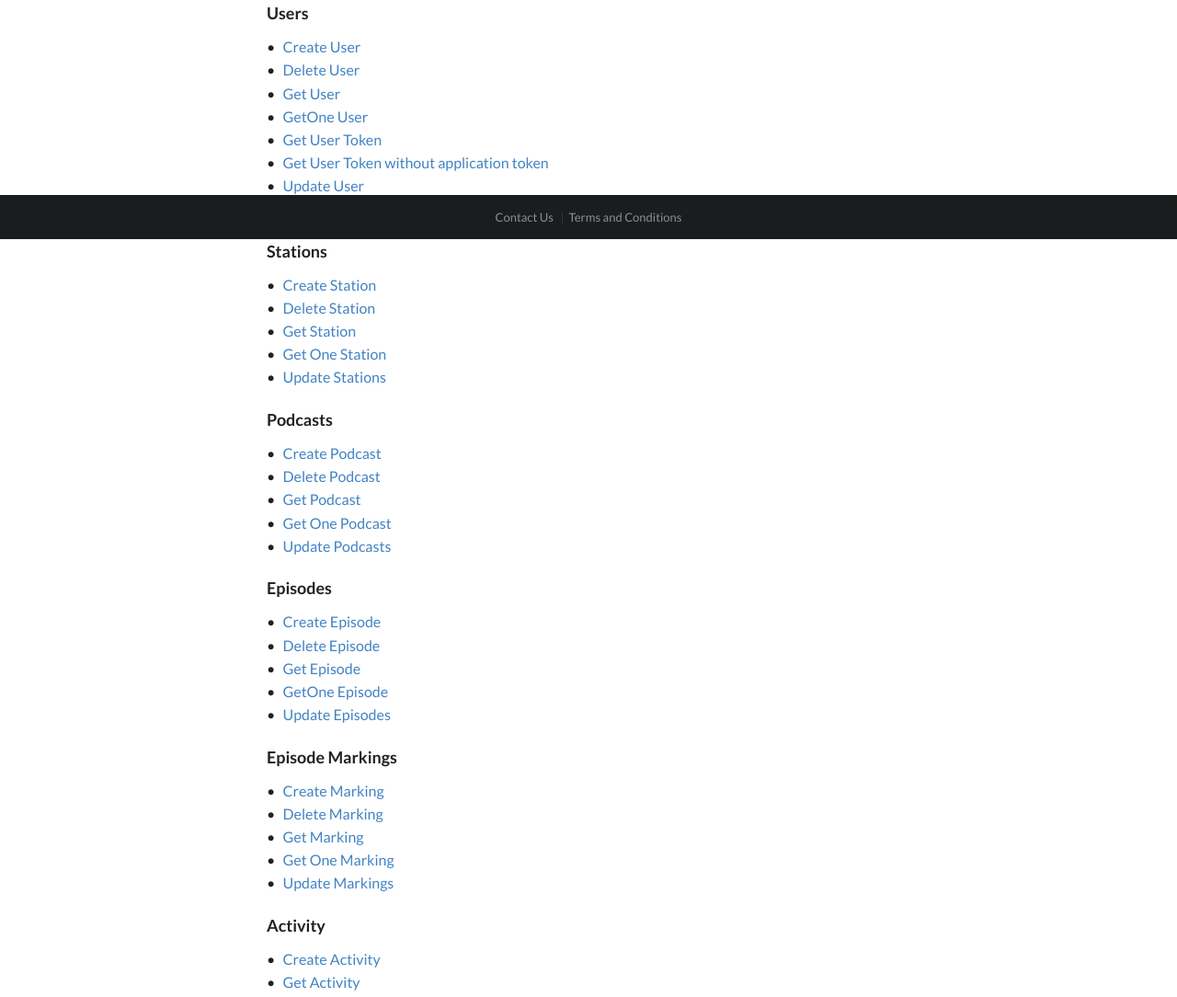
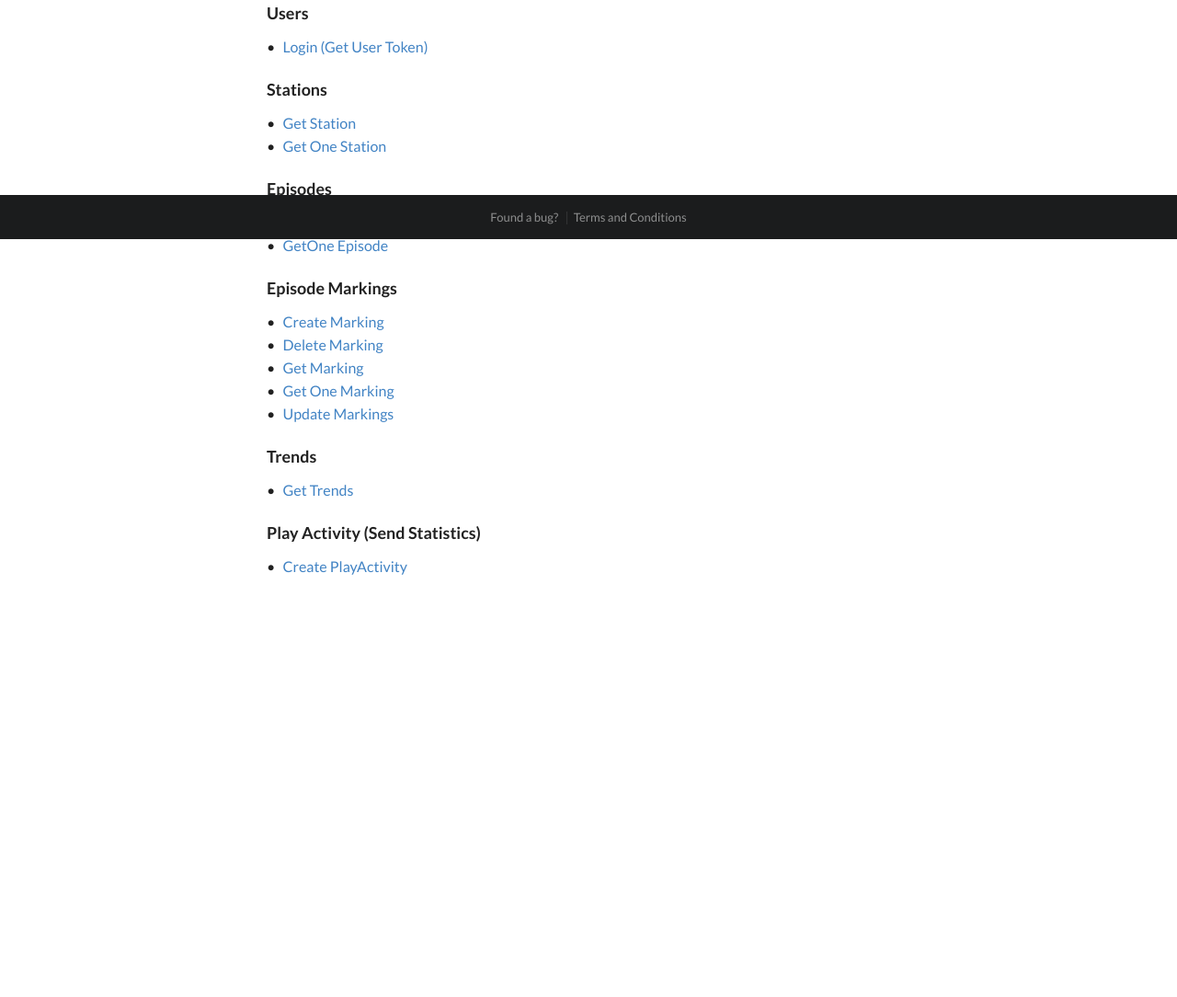
Before and after one commit to CloudRadioProject/documentacaothirdparty, a plain HTML site: page index.html in a window 1280 px wide. Shown: the part 540-1624 px from the top of the page at 92% size. After the commit the page ends 1165 px from the top, so only its background shows below. Drawn offline with Linux system fonts and the light colour scheme.

Commit message:
Remove unecessary links for third party developers

```diff
--- a/index.html
+++ b/index.html
@@ -46,7 +46,7 @@
                     <div class="header">
                         Want acces to Cloud Radio api?
                     </div>
-                    <p>only by comercial agreements if you wanna be a partner <a href="">contact us</a></p>
+                    <p>only by comercial agreements if you wanna be a partner <a href="mailto:dev@cloudradio.net.br">contact us</a></p>
                 </div>
             </div>
         </p>
@@ -62,47 +62,23 @@
             <p>
                 <h3>Users</h3></p>
             <div class="ui bulleted list">
-                <a href="pages/Users/Users.Create Create User.html" class="item">Create User</a>
-                <a href="pages/Users/Users.Delete Delete User.html" class="item">Delete User</a>
-                <a href="pages/Users/Users.Get Get User.html" class="item">Get User</a>
-                <a href="pages/Users/Users.GetOne GetOne User.html" class="item">GetOne User</a>
-                <a href="pages/Users/Users.GetToken Get User Token.html" class="item">Get User Token</a>
-                <a href="pages/Users/Users.GetTokenExternal Get User Token without application token.html" class="item">Get User Token without application token</a>
-                <a href="pages/Users/Users.Update Update User.html" class="item">Update User</a>
-                <a href="pages/Users/Users.UpdateExternal Update User External Access.html" class="item">Update User External Access</a>
+                <a href="pages/Users/Users.GetToken Get User Token.html" class="item">Login (Get User Token)</a>
             </div>
         </div>
         <div class="row">
             <p>
                 <h3>Stations</h3></p>
             <div class="ui bulleted list">
-                <a href="pages/Stations/Stations.Create Create Station.html" class="item">Create Station</a>
-                <a href="pages/Stations/Stations.Delete Delete Station.html" class="item">Delete Station</a>
                 <a href="pages/Stations/Stations.Get Get Station.html" class="item">Get Station</a>
                 <a href="pages/Stations/Stations.GetOne Get One Station.html" class="item">Get One Station</a>
-                <a href="pages/Stations/Stations.Update Update Stations.html" class="item">Update Stations</a>
-            </div>
-        </div>
-        <div class="row">
-            <p>
-                <h3>Podcasts</h3></p>
-            <div class="ui bulleted list">
-                <a href="pages/Podcasts/Podcasts.Create Create Podcast.html" class="item">Create Podcast</a>
-                <a href="pages/Podcasts/Podcasts.Delete Delete Podcast.html" class="item">Delete Podcast</a>
-                <a href="pages/Podcasts/Podcasts.Get Get Podcast.html" class="item">Get Podcast</a>
-                <a href="pages/Podcasts/Podcasts.GetOne Get One Podcast.html" class="item">Get One Podcast</a>
-                <a href="pages/Podcasts/Podcasts.Update Update Podcasts.html" class="item">Update Podcasts</a>
             </div>
         </div>
         <div class="row">
             <p>
                 <h3>Episodes</h3></p>
             <div class="ui bulleted list">
-                <a href="pages/Episodes/Episodes.Create Create Episode.html" class="item">Create Episode</a>
-                <a href="pages/Episodes/Episodes.Delete Delete Episode.html" class="item">Delete Episode</a>
                 <a href="pages/Episodes/Episodes.Get Get Episode.html" class="item">Get Episode</a>
                 <a href="pages/Episodes/Episodes.GetOne GetOne Episode.html" class="item">GetOne Episode</a>
-                <a href="pages/Episodes/Episodes.Update Update Episodes.html" class="item">Update Episodes</a>
             </div>
         </div>
         <div class="row">
@@ -118,18 +94,14 @@
         </div>
         <div class="row">
             <p>
-                <h3>Activity</h3></p>
+                <h3>Trends</h3></p>
             <div class="ui bulleted list">
-                <a href="pages/Activity/Activity.Create Create Activity.html" class="item">Create Activity</a>
-                <a href="pages/Activity/Activity.Get Get Activity.html" class="item">Get Activity</a>
                 <a href="pages/Activity/Activity.getTrends Get Trends.html" class="item">Get Trends</a>
-                <a href="pages/Activity/Activity.getPopularCategory Get list of most popular by category.html" class="item">Get list of most popular by category</a>
-                <a href="pages/Activity/Activity.Delete Delete Activity.html" class="item">Delete Activity</a>
             </div>
         </div>
         <div class="row">
             <p>
-                <h3>Play Activity</h3></p>
+                <h3>Play Activity (Send Statistics)</h3></p>
             <div class="ui bulleted list">
                 <a href="" class="item">Create PlayActivity</a>
             </div>
@@ -138,8 +110,8 @@
     <div class="ui inverted vertical footer segment">
         <div class="ui center aligned container">
             <div class="ui horizontal inverted small divided link list">
-                <a class="item" href="#">Contact Us</a>
-                <a class="item" href="#">Terms and Conditions</a>
+                <a class="item" href="https://docs.google.com/forms/d/e/1FAIpQLSfjjBChCMpi3jq4xe7OB-X7YCsNaLej3GWCZzQoJl-te4XOJg/viewform?c=0&w=1">Found a bug?</a>
+                <a class="item" href="http://http://www.cloudradio.com.br/#/termosdeuso">Terms and Conditions</a>
             </div>
         </div>
     </div>
```
